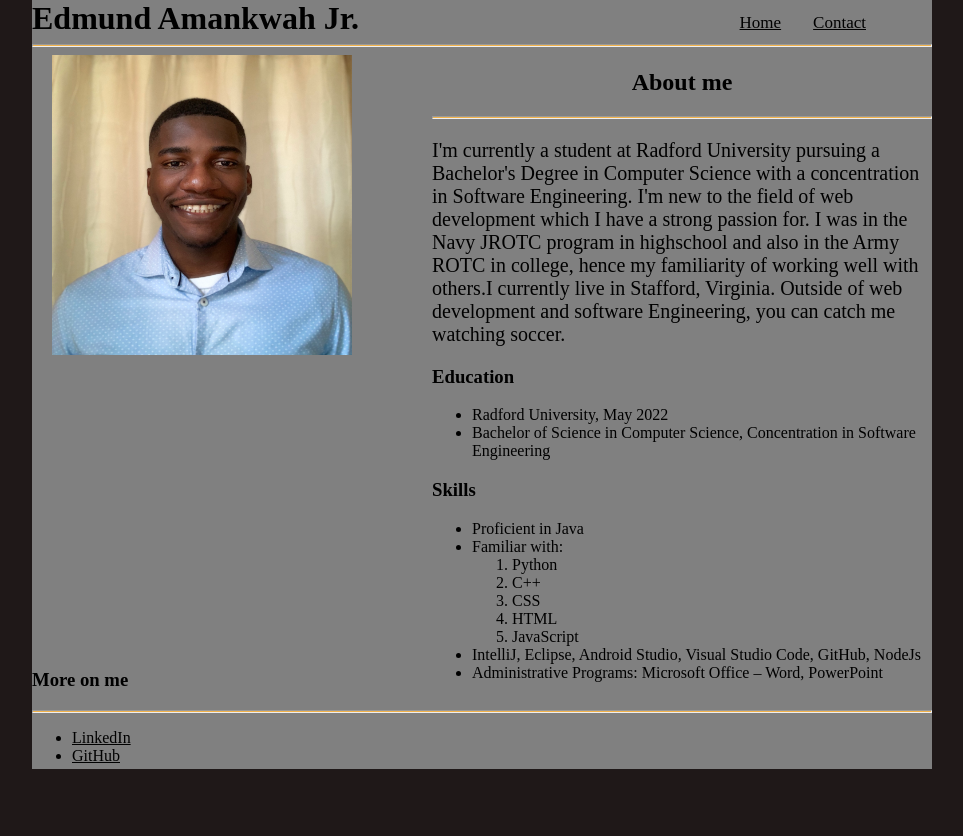
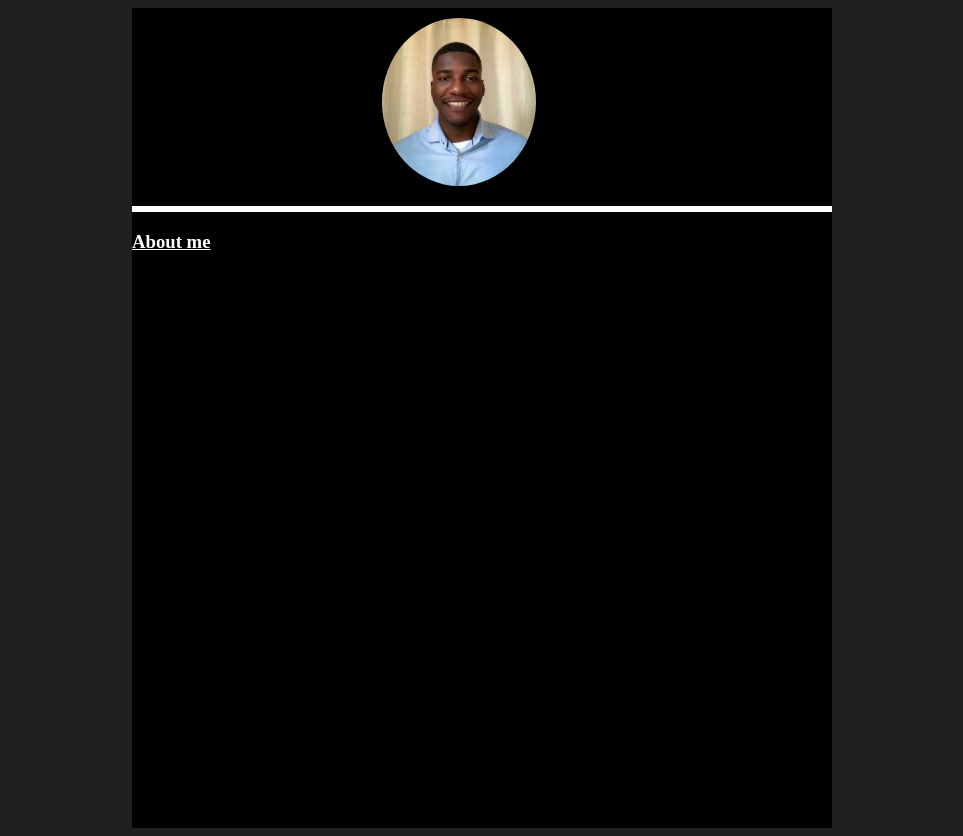
Before and after one commit to eamankwah24/Portfolio, a website: page index.html in a window 1280 px wide. Shown: the whole page, without its empty margins (176-1139 px from the left). Before the commit the page ends 800 px from the top, so only its background shows below. Drawn offline with Linux system fonts and the light colour scheme.

Commit message:
updating website

```diff
--- a/index.html
+++ b/index.html
@@ -1,86 +1,28 @@
 <!DOCTYPE html>
 <html lang="en">
-<head>
-    <meta charset="UTF-8">
-    <meta http-equiv="X-UA-Compatible" content="IE=edge">
-    <meta name="viewport" content="width=device-width, initial-scale=1.0">
-    <link rel="stylesheet" type="text/css" href="style.css" >
+  <head>
+    <meta charset="UTF-8" />
+    <meta http-equiv="X-UA-Compatible" content="IE=edge" />
+    <meta name="viewport" content="width=device-width, initial-scale=1.0" />
+    <link rel="stylesheet" type="text/css" href="style.css" />
     <title>Edmund's Portfolio</title>
-</head>
-<body>
-    <div class="entirety">
-        <!--Introduction-->
-         <header>
-             <h1>Edmund Amankwah Jr.</h1>
-            <nav class="navigate">
-                <a href="index.html" class="active">Home</a>
-                <a href="contact.html">Contact</a>
-            </nav>
-        </header>
-        <hr>
+  </head>
+  <body>
+    <div class="content_holder">
 
-        <!--Main portion of portfolio-->
-        <main>
-            <article class="image">
-                <div>
-                <section>
-                 <img src="./images/IMG_E1067.JPG" alt="picture of Edmund Amankwah Jr." width="300" height="300">
-                </section>
-                </div>
-            </article>
+      <header>
+        <img class="profile_picture" src="/images/IMG_E1067.JPG" alt="picture of Edmund">
+        <!--<hr>-->
+        <!-- <h2 class="name">Edmund Amankwah Jr.</h2>-->
+      </header>
 
-            <article class="about">
-                <h2 class="about-title">About me</h2>
-                <hr>
-                <div>
-                <section class="More-about-me">
-                    <p class="more-about">
-                        I'm currently a student at Radford University pursuing a Bachelor's Degree in Computer Science with a
-                        concentration in Software Engineering. I'm new to the field of web development which I have a strong passion for. I was
-                        in the Navy JROTC program in highschool and also in the Army ROTC in college, hence my familiarity of working well with others.I
-                        currently live in Stafford, Virginia. Outside of web development and software Engineering, you can catch me watching soccer.
 
-                    </p>
-                </section>
-                <section class="Education">
-                    <h3>Education</h3>
-                        <ul>
-                            <li>Radford University, May 2022</li>
-                            <li>Bachelor of Science in Computer Science, Concentration in Software Engineering </li>
-                        </ul>
-                </section>
+      <p class="solid">
+          <a href="/aboutMe.html" target="_blank"><h3>About me</h3></a>
+      </p>
 
-                <section class="Skills">
-                    <h3>Skills</h3>
-                        <ul>
-                            <li>Proficient in Java </li>
-                            <li>Familiar with:  <ol>
-                                <li>Python</li>
-                                <li>C++</li>
-                                <li>CSS</li>
-                                <li>HTML</li>
-                                <li>JavaScript</li>
-                            </ol>
-                        </li>
-                            <li>IntelliJ, Eclipse, Android Studio, Visual Studio Code, GitHub, NodeJs</li>
-                            <li>Administrative Programs: Microsoft Office – Word, PowerPoint </li>
-                        </ul>
-                </section>
-                </div>
-            </article>
+     </div>
 
-        </main>
 
-        <!--Contain all other personal links-->
-        <footer>
-            <section class="Personal-Links"></section>
-                <h3 class="more-on-me">More on me</h3>
-                <hr>
-                <ul>
-                    <li><a href="https://www.linkedin.com/in/edmund-amankwah-80aa74209/" target="_blank"> LinkedIn</a></li>
-                    <li><a href="https://github.com/eamankwah24/Portfolio" target="_blank">GitHub</a></li>
-                </ul>
-        </footer>
-    </div>
-</body>
+    </body>
 </html>
--- a/style.css
+++ b/style.css
@@ -1,84 +1,50 @@
 body {
-  background-color: rgb(31, 24, 24);
+  background-color: #202020;
 }
-.entirety {
-  background-color: gray;
-  width: 900px;
-  height: 700px;
-  margin-left: 200px;
-  margin-top: -21px;
-}
-hr {
-  height: 1px;
-  background-color: #f1b24a;
+.content_holder {
+  background-color: #000000;
+  height: 820px;
+  width: 700px;
+  margin-left: 300px;
 }
 
-header {
-  margin-top: -5px;
-  margin-bottom: -15px;
+.profile_picture {
+  border-radius: 50%;
+  margin-top: 10px;
+  margin-left: 250px;
+  width: 22%;
 }
-.navigate {
-  float: right;
-  margin-top: -60px;
-  margin-right: 50px;
-}
-.navigate a{
-  float: left;
-  display: block;
-  padding: 14px 16px;
-  font-size: 17px;
+.name {
+  color: white;
 }
 
-/**styling of container carrying the image**/
-.image {
-  background-color: gray;
-  margin-left: 20px;
-}
-.about-title {
-  text-align: center;
+p.solid {
+  border-style: solid;
+  border-color: white;
+  border-width: medium;
+  border-right: 1px;
+  border-left: 1px;
 }
 
-/**styling about container**/
-.about {
-  float: right;
-  width: 500px;
-  height: 550px;
-  margin-top: -310px;
-  background-color: gray;
-}
-/**styling more-about container**/
-.more-about {
-  font-family: "Times New Roman", Times, serif;
-  font-size: 20px;
-}
-.more-one-me {
-  padding-top: 50px;
-  padding-left: 2em;
+.aboutMe_link {
 }
 
-/**styling of the footer**/
-footer {
-  background-color: gray;
-  height: 100px;
-  margin-top: 310px;
-  width: 900px;
+/* unvisited link */
+a:link {
+  color: white;
 }
-/**styling of paragraphs**/
 
-p {
-  font-size: large;
-  font-family: Arial, Helvetica, sans-serif;
+/* visited link */
+a:visited {
+  color: yellow;
 }
-/**The following handles styling of the Links(a tags)**/
-a:link {
-  color: black;
+
+/* mouse over link */
+a:hover {
+  color: yellow;
 }
-a:visited {
-  color: black;
-}
-a:hover {
-  color: #f1b24a;
-}
+
+/* selected link */
 a:active {
   color: blue;
 }
```
Also changed, not shown: aboutMe.html (added, +12 -0 lines), app.js (+14 -1 lines), contact.html (+1 -1 lines).
